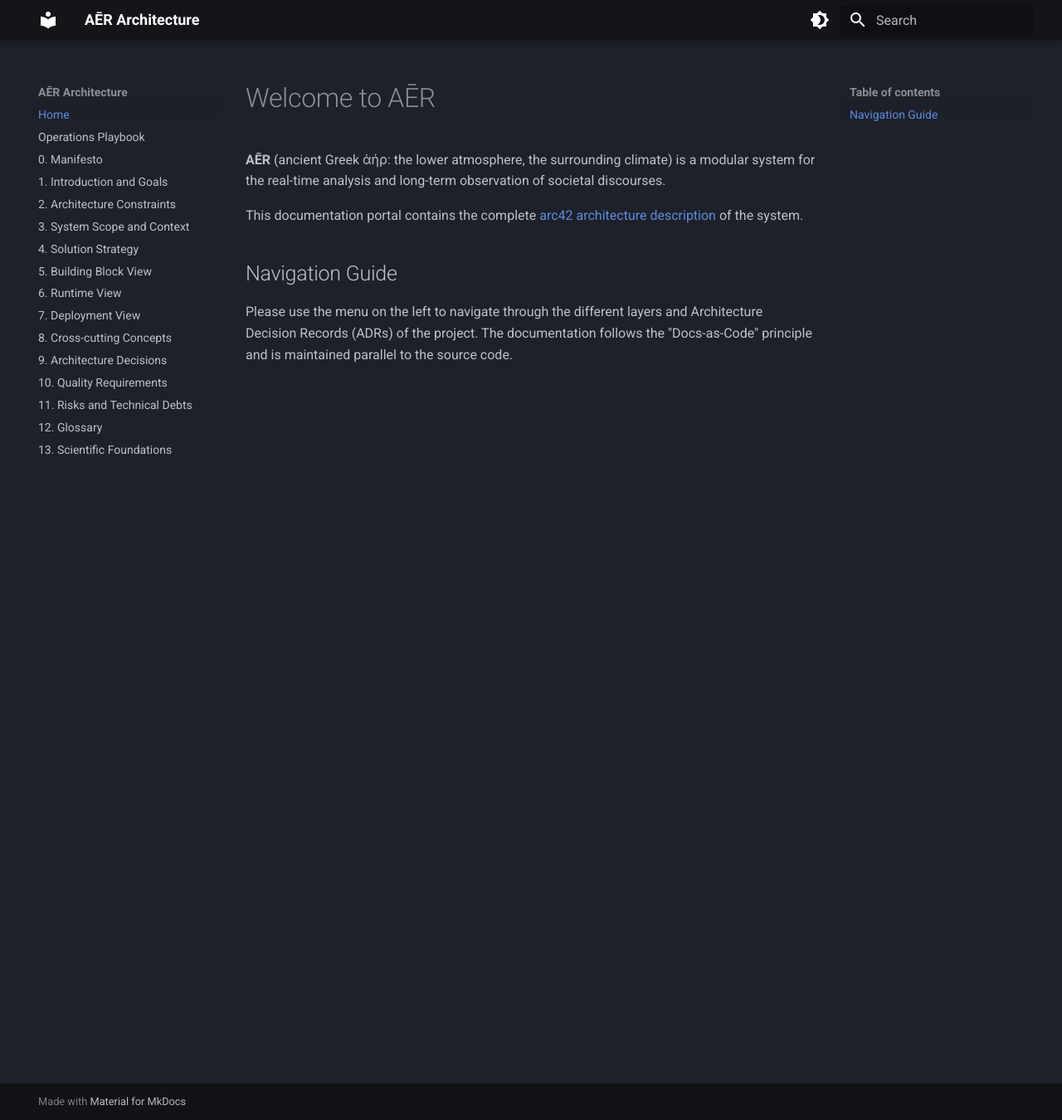
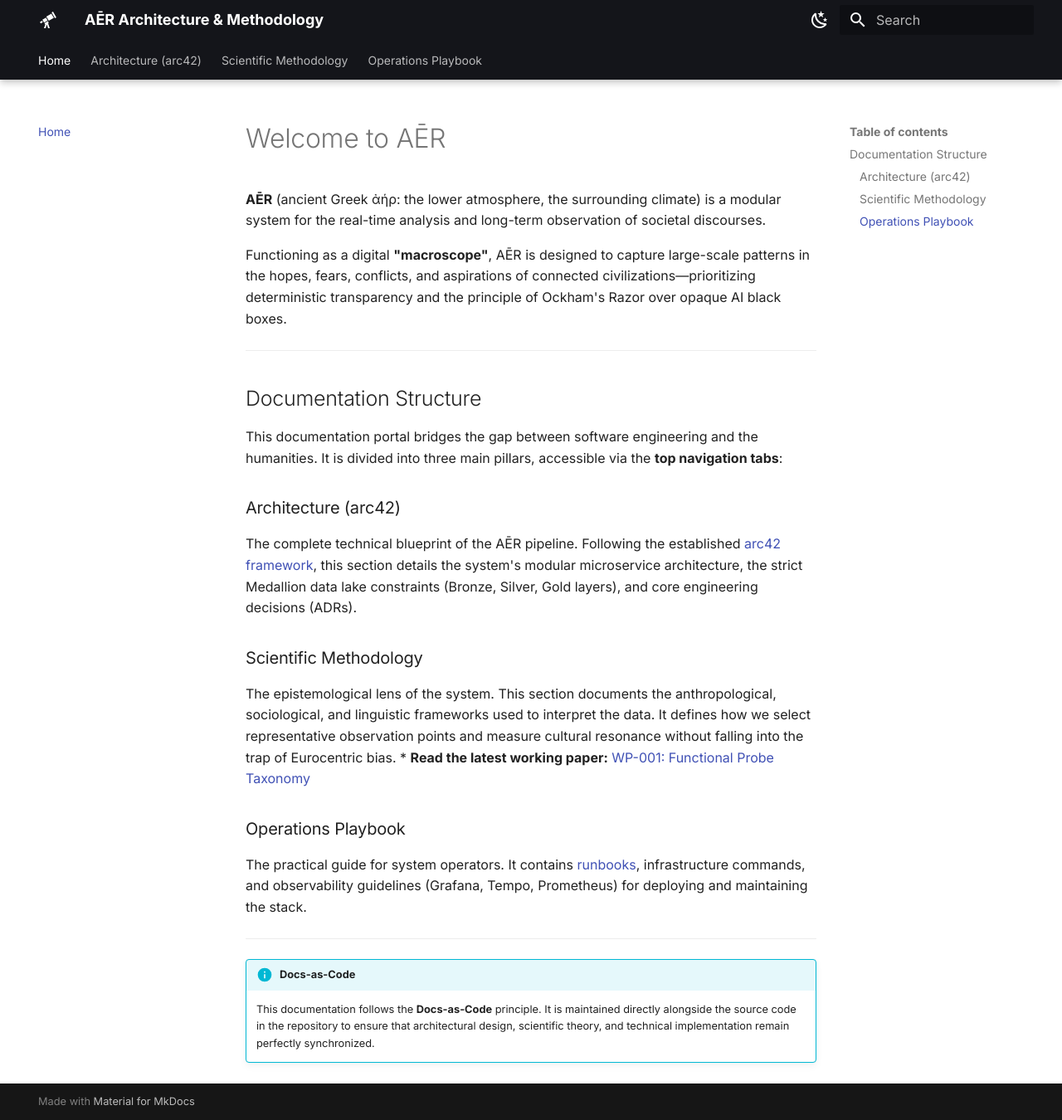
Before and after one commit to frogfromlake/aer, an MkDocs documentation site: the page built from docs/index.md, in a window 1280 px wide and 1350 px high. Shown: the whole window at 83% size. Built offline with MkDocs 1.6.1 and Material for MkDocs 9.7.7, drawn with Linux system fonts in a browser that asks for light colours.

Commit message:
chore(docs): update documentation and design

```diff
--- a/compose.yaml
+++ b/compose.yaml
@@ -10,7 +10,7 @@ services:
       - "8000:8000"
     volumes:
       - .:/docs
-    command: serve --dev-addr=0.0.0.0:8000 --livereload --watch /docs --dirty
+    command: serve --dev-addr=0.0.0.0:8000 --livereload --watch /docs
     networks:
       - aer-backend
     deploy:
--- a/docs/index.md
+++ b/docs/index.md
@@ -2,7 +2,25 @@
 
 **AĒR** (ancient Greek ἀήρ: the lower atmosphere, the surrounding climate) is a modular system for the real-time analysis and long-term observation of societal discourses.
 
-This documentation portal contains the complete [arc42 architecture description](arc42/01_introduction_and_goals.md) of the system.
+Functioning as a digital **"macroscope"**, AĒR is designed to capture large-scale patterns in the hopes, fears, conflicts, and aspirations of connected civilizations—prioritizing deterministic transparency and the principle of Ockham's Razor over opaque AI black boxes.
 
-## Navigation Guide
-Please use the menu on the left to navigate through the different layers and Architecture Decision Records (ADRs) of the project. The documentation follows the "Docs-as-Code" principle and is maintained parallel to the source code.
+---
+
+## Documentation Structure
+
+This documentation portal bridges the gap between software engineering and the humanities. It is divided into three main pillars, accessible via the **top navigation tabs**:
+
+### Architecture (arc42)
+The complete technical blueprint of the AĒR pipeline. Following the established [arc42 framework](arc42/01_introduction_and_goals.md), this section details the system's modular microservice architecture, the strict Medallion data lake constraints (Bronze, Silver, Gold layers), and core engineering decisions (ADRs).
+
+### Scientific Methodology
+The epistemological lens of the system. This section documents the anthropological, sociological, and linguistic frameworks used to interpret the data. It defines how we select representative observation points and measure cultural resonance without falling into the trap of Eurocentric bias.
+* **Read the latest working paper:** [WP-001: Functional Probe Taxonomy](methodology/WP-001-functional-probe-taxonomy.md)
+
+### Operations Playbook
+The practical guide for system operators. It contains [runbooks](operations_playbook.md), infrastructure commands, and observability guidelines (Grafana, Tempo, Prometheus) for deploying and maintaining the stack.
+
+---
+
+!!! info "Docs-as-Code"
+    This documentation follows the **Docs-as-Code** principle. It is maintained directly alongside the source code in the repository to ensure that architectural design, scientific theory, and technical implementation remain perfectly synchronized.
--- a/mkdocs.yml
+++ b/mkdocs.yml
@@ -1,36 +1,78 @@
-site_name: AĒR Architecture
-site_description: Documentation and arc42 structure for Project AĒR
+site_name: AĒR Architecture & Methodology
+site_description: Documentation, arc42 structure, and scientific methodology for Project AĒR
+
 theme:
   name: material
+
+  # 1. Logo & Icon (A telescope perfectly represents the "Macroscope" concept)
+  icon:
+    logo: material/telescope
+
+  # 2. Modern Fonts (automatically loaded via Google Fonts)
+  font:
+    text: Inter
+    code: Fira Code
+
+  # 3. Enable UI/UX Features
+  features:
+    - navigation.tabs # Converts main navigation items into top-level tabs
+    - navigation.tabs.sticky # Keeps tabs sticky when scrolling down
+    - navigation.sections # Improves sidebar grouping and visual hierarchy
+    - navigation.top # Adds a "Back to top" button
+    - toc.follow # Table of Contents (right side) follows scrolling intelligently
+    - search.suggest # Provides search suggestions while typing
+    - search.highlight # Highlights search terms in the results
+    - content.code.copy # Adds a copy button to code blocks
+    - content.tabs.link # Enables deep linking to content tabs
+
+  # 4. Dark Theme as Default (Slate) with High-Contrast Accent Color
   palette:
-    # This section enables the dark mode
-    - scheme: slate
+    # Dark mode (preferred if OS is in dark mode)
+    - media: "(prefers-color-scheme: dark)"
+      scheme: slate
       primary: black
-      accent: indigo
+      accent: cyan # Cyan provides a modern, high-contrast look on dark backgrounds
       toggle:
-        icon: material/brightness-4
+        icon: material/weather-sunny
         name: Switch to light mode
-    - scheme: default
+    # Light mode (fallback)
+    - media: "(prefers-color-scheme: light)"
+      scheme: default
       primary: black
-      accent: indigo
+      accent: cyan
       toggle:
-        icon: material/brightness-7
+        icon: material/weather-night
         name: Switch to dark mode
 
+# 5. Markdown Extensions (For Admonitions, Tabs, Tasklists)
+markdown_extensions:
+  - admonition # Enables '!!! info' admonition blocks
+  - pymdownx.details # Makes admonitions collapsible ('??? info')
+  - pymdownx.superfences # Advanced code blocks formatting
+  - pymdownx.tabbed: # Enables tabs within markdown content
+      alternate_style: true
+  - pymdownx.tasklist: # Enables [x] task lists
+      custom_checkbox: true
+  - attr_list
+
+# Navigation Hierarchy
 nav:
   - "Home": index.md
+  - "Architecture (arc42)":
+      - "0. Manifesto": arc42/00_manifesto.md
+      - "1. Introduction and Goals": arc42/01_introduction_and_goals.md
+      - "2. Architecture Constraints": arc42/02_architecture_constraints.md
+      - "3. System Scope and Context": arc42/03_system_scope_and_context.md
+      - "4. Solution Strategy": arc42/04_solution_strategy.md
+      - "5. Building Block View": arc42/05_building_block_view.md
+      - "6. Runtime View": arc42/06_runtime_view.md
+      - "7. Deployment View": arc42/07_deployment_view.md
+      - "8. Cross-cutting Concepts": arc42/08_concepts.md
+      - "9. Architecture Decisions (ADRs)": arc42/09_architecture_decisions.md
+      - "10. Quality Requirements": arc42/10_quality_requirements.md
+      - "11. Risks and Technical Debts": arc42/11_risks_and_technical_debts.md
+      - "12. Glossary": arc42/12_glossary.md
+      - "13. Scientific Foundations": arc42/13_scientific_foundations.md
+  - "Scientific Methodology":
+      - "WP-001: Functional Probe Taxonomy": methodology/WP-001-functional-probe-taxonomy.md
   - "Operations Playbook": operations_playbook.md
-  - "0. Manifesto": arc42/00_manifesto.md
-  - "1. Introduction and Goals": arc42/01_introduction_and_goals.md
-  - "2. Architecture Constraints": arc42/02_architecture_constraints.md
-  - "3. System Scope and Context": arc42/03_system_scope_and_context.md
-  - "4. Solution Strategy": arc42/04_solution_strategy.md
-  - "5. Building Block View": arc42/05_building_block_view.md
-  - "6. Runtime View": arc42/06_runtime_view.md
-  - "7. Deployment View": arc42/07_deployment_view.md
-  - "8. Cross-cutting Concepts": arc42/08_concepts.md
-  - "9. Architecture Decisions": arc42/09_architecture_decisions.md
-  - "10. Quality Requirements": arc42/10_quality_requirements.md
-  - "11. Risks and Technical Debts": arc42/11_risks_and_technical_debts.md
-  - "12. Glossary": arc42/12_glossary.md
-  - "13. Scientific Foundations": arc42/13_scientific_foundations.md
```
Also changed, not shown: docs/methodology/WP-001-functional-probe-taxonomy.md (added, +18 -0 lines).
